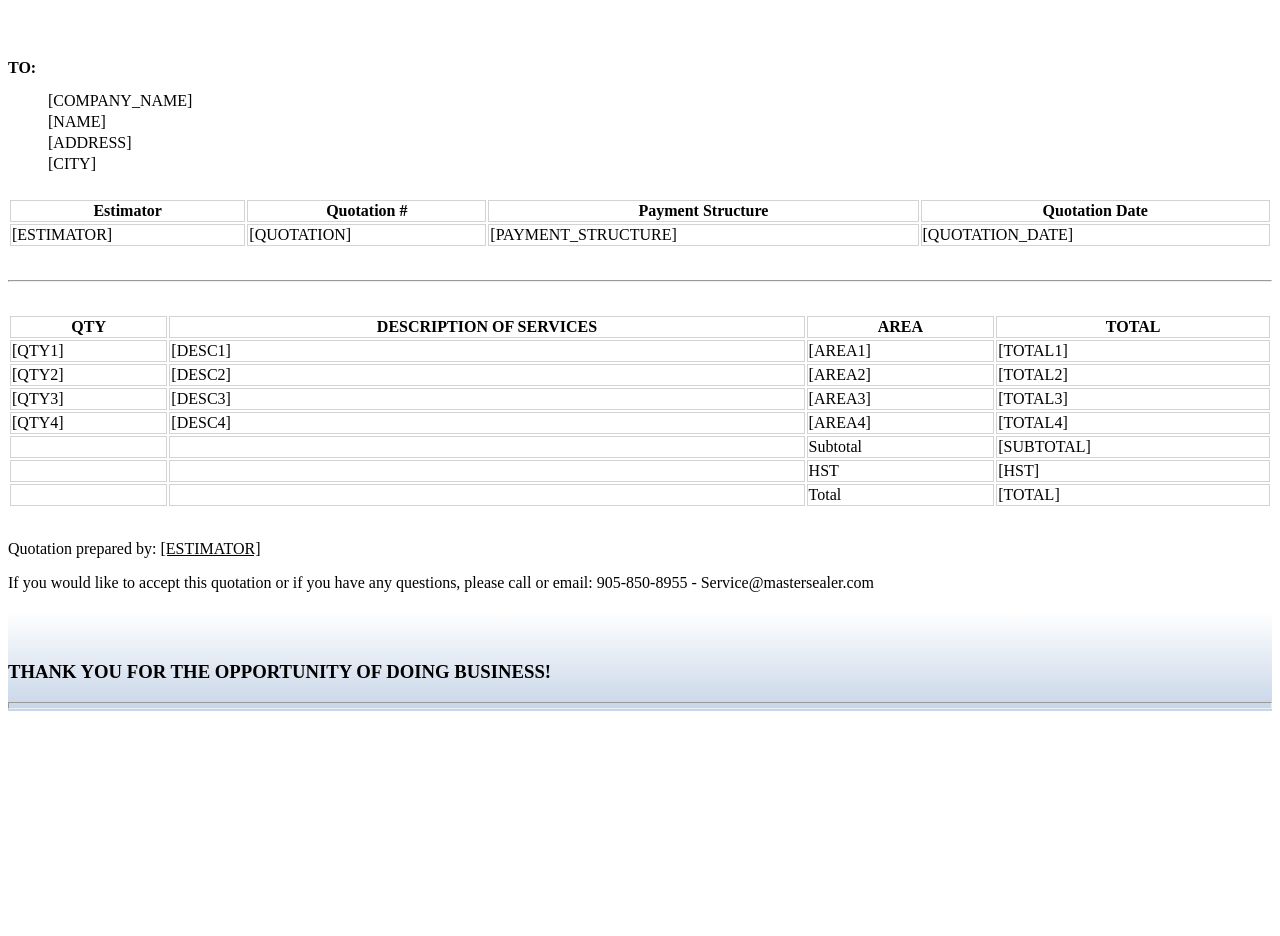
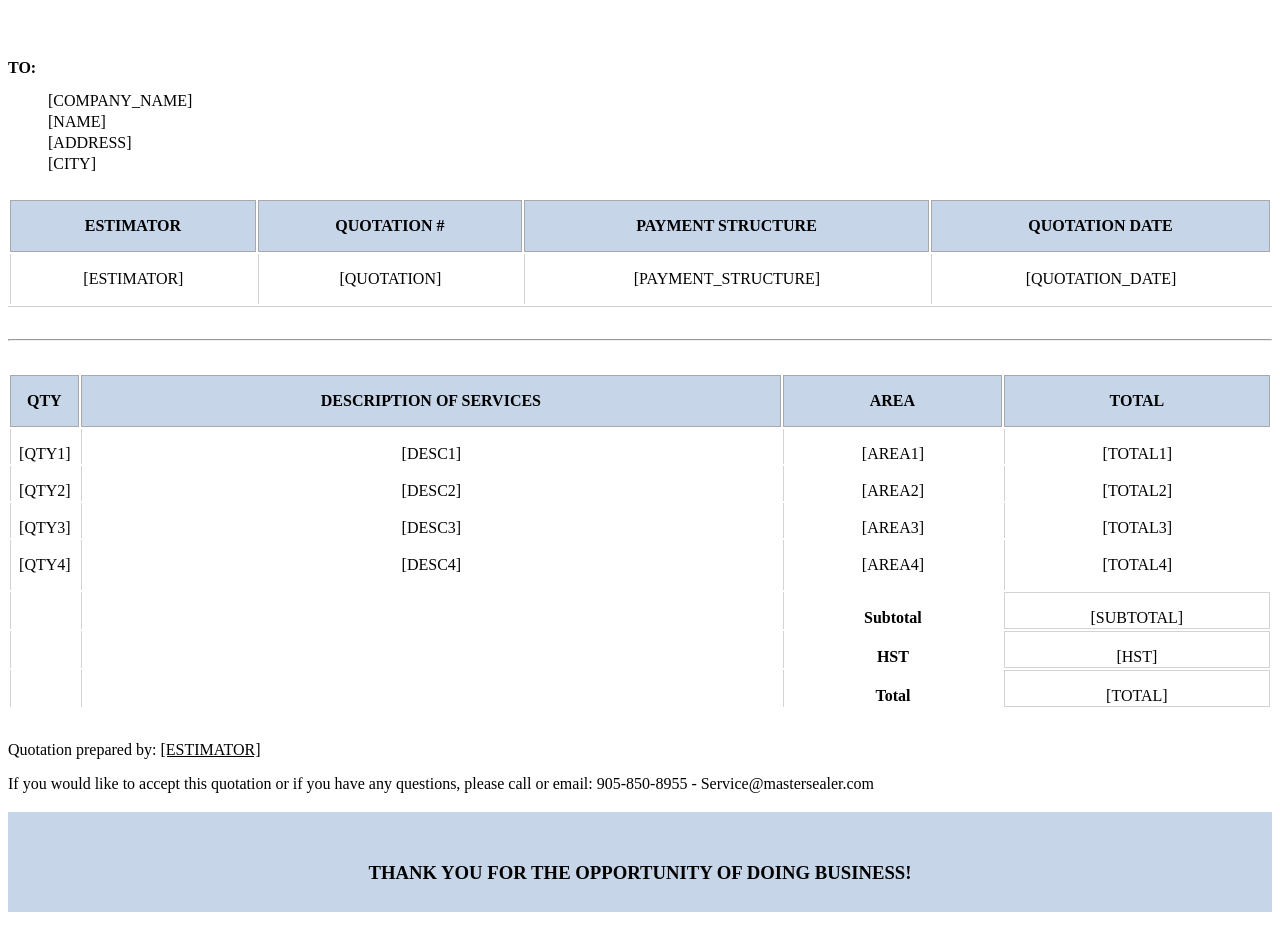
Before and after one commit to hassanaziz0012/master-cleaner, a Django app: template main/templates/main/customer_pdf.html in a window 1280 px wide. Shown: the part 488-1424 px from the top of the page. Before the commit the page ends 1199 px from the top, so only its background shows below. Run offline with Django 3.2, Linux system fonts and the light colour scheme; the template is opened without the code that fills it, so the values that code supplies are empty.

Commit message:
Client requirements updated

```diff
--- a/main/templates/main/customer_pdf.html
+++ b/main/templates/main/customer_pdf.html
@@ -1,5 +1,6 @@
 <!DOCTYPE html>
 <html lang="en">
+
 <head>
     <meta charset="UTF-8">
     <meta http-equiv="X-UA-Compatible" content="IE=edge">
@@ -12,51 +13,109 @@
             display: flex;
             justify-content: space-between;
         }
+
         .logo img {
             width: 480px;
             height: 110px;
         }
-        h2, h4 {
+
+        h2,
+        h4 {
             font-weight: 400;
         }
-        .header, .contact-info {
+
+        .header,
+        .contact-info {
             margin-bottom: 5em;
         }
+
         .customer-info .basic h4 {
             font-weight: bolder;
         }
+
         .customer-info .basic .placeholders {
             margin-left: 2.5em;
             line-height: 5px;
         }
+
         .underline {
             text-decoration: underline !important;
         }
+
         .thank-you {
-            background: linear-gradient(#ffffff, #c7d5e8);
+            background: #c7d5e8;
             height: 100px;
             margin-bottom: 1.5em;
+            text-align: center;
         }
+
         .thank-you h3 {
             padding-top: 50px;
+            padding-bottom: 50px;
         }
-        .thank-you hr {
-            height: 5px;
-            color: #6683ad;
-        }
+
 
         .table {
             width: 100%;
             margin: 2em 0 2em 0;
+            border-collapse: separate;
         }
+
+        .quotation .table {
+            border-bottom: 1px solid lightgray;
+        }
+
+        .quotation .table tr > td {
+            padding: 1em;
+        }
+
         .table thead th {
             font-size: 16px;
+            background-color: #c7d5e8;
+            border: 1.5px solid darkgray;
+            padding: 1em;
         }
-        .table th, tr, td {
+
+        .table td {
+            text-align: center;
+        }
+
+        .table tr td {
+            border-left: 1px solid lightgray;
+        }
+
+        .totals-table {
+            float: right;
+            margin-left: auto;
+        }
+
+        .border-row {
             border: 1px solid lightgray;
         }
+
+        .border-bottom-row {
+            border-bottom: 1px solid lightgray;
+        }
+        .border-bottom-row > td {
+            padding-bottom: 1em;
+        }
+        .padding-top-row > td {
+            padding-top: 1em;
+        }
+
+        .quantity-cell {
+            width: 40px;
+        }
+        .first-row {
+            padding-top: 2em;
+        }
+        .service-row * {
+            padding-top: 1em;
+        }
+
     </style>
 </head>
+
 <body class="container">
     <div class="logo">
         <img src="https://i.imgur.com/BT6GFNC.jpg" alt="Logo">
@@ -89,10 +148,10 @@
         <div class="quotation">
             <table class="table">
                 <thead>
-                    <th>Estimator</th>
-                    <th>Quotation #</th>
-                    <th>Payment Structure</th>
-                    <th>Quotation Date</th>
+                    <th>ESTIMATOR</th>
+                    <th>QUOTATION #</th>
+                    <th>PAYMENT STRUCTURE</th>
+                    <th>QUOTATION DATE</th>
                 </thead>
                 <tbody>
                     <tr>
@@ -116,70 +175,72 @@
                     <th>TOTAL</th>
                 </thead>
                 <tbody>
-                    <tr>
-                        <td>[QTY1]</td>
-                        <td>[DESC1]</td>
-                        <td>[AREA1]</td>
-                        <td>[TOTAL1]</td>
+                    <tr class="service-row">
+                        <td class="quantity-cell first-row">[QTY1]</td>
+                        <td class="first-row">[DESC1]</td>
+                        <td class="first-row">[AREA1]</td>
+                        <td class="first-row">[TOTAL1]</td>
                     </tr>
 
-                    <tr>
-                        <td>[QTY2]</td>
+                    <tr class="service-row">
+                        <td class="quantity-cell">[QTY2]</td>
                         <td>[DESC2]</td>
                         <td>[AREA2]</td>
                         <td>[TOTAL2]</td>
                     </tr>
 
-                    <tr>
-                        <td>[QTY3]</td>
+                    <tr class="service-row">
+                        <td class="quantity-cell">[QTY3]</td>
                         <td>[DESC3]</td>
                         <td>[AREA3]</td>
                         <td>[TOTAL3]</td>
                     </tr>
 
-                    <tr>
-                        <td>[QTY4]</td>
+                    <tr class="border-bottom-row service-row">
+                        <td class="quantity-cell">[QTY4]</td>
                         <td>[DESC4]</td>
                         <td>[AREA4]</td>
                         <td>[TOTAL4]</td>
                     </tr>
 
                     <!-- TOTALS -->
-                    <tr>
+                    <tr class="padding-top-row">
                         <td></td>
                         <td></td>
-                        <td class="bg-success text-white">Subtotal</td>
-                        <td class="bg-success text-white">[SUBTOTAL]</td>
+                        <td class="bg-success text-white"><b>Subtotal</b></td>
+                        <td class="bg-success text-white border-row">[SUBTOTAL]</td>
                     </tr>
 
-                    <tr>
+                    <tr class="padding-top-row">
                         <td></td>
                         <td></td>
-                        <td class="bg-success text-white">HST</td>
-                        <td class="bg-success text-white">[HST]</td>
+                        <td class="bg-success text-white"><b>HST</b></td>
+                        <td class="bg-success text-white border-row">[HST]</td>
                     </tr>
 
-                    <tr>
+                    <tr class="padding-top-row">
                         <td></td>
                         <td></td>
-                        <td class="bg-success text-white">Total</td>
-                        <td class="bg-success text-white">[TOTAL]</td>
+                        <td class="bg-success text-white"><b>Total</b></td>
+                        <td class="bg-success text-white border-row">[TOTAL]</td>
                     </tr>
+
                 </tbody>
             </table>
         </div>
 
         <div class="credit">
             <p>Quotation prepared by: <span class="underline">[ESTIMATOR]</span></p>
-            <p>If you would like to accept this quotation or if you have any questions, please call or email: 905-850-8955 - Service@mastersealer.com</p>
+            <p>If you would like to accept this quotation or if you have any questions, please call or email:
+                905-850-8955 - Service@mastersealer.com</p>
 
             <div class="thank-you">
                 <h3 class="text-center">THANK YOU FOR THE OPPORTUNITY OF DOING BUSINESS!</h3>
-                <hr>
             </div>
         </div>
 
     </div>
 
 </body>
+
 </html>
--- a/main/views.py
+++ b/main/views.py
@@ -52,4 +52,4 @@ class CustomerFormView(View):
 
         send_email(request.POST)
 
-        return JsonResponse({'success': True})
+        return JsonResponse({'emailreport': emailreport})
--- a/master_cleaner/settings.py
+++ b/master_cleaner/settings.py
@@ -27,7 +27,8 @@ SECRET_KEY = 'django-insecure-6=58c5k=u=$vxcka&&vi-x&wvy7(!*2&ps%!tlgruj9@(7$vq4
 DEBUG = True
 
 ALLOWED_HOSTS = [
-    "ec2-34-216-185-213.us-west-2.compute.amazonaws.com"
+    "ec2-34-216-185-213.us-west-2.compute.amazonaws.com",
+    "127.0.0.1",
 ]
 
 
@@ -80,7 +81,7 @@ EMAIL_HOST = 'cloudhost-2677775.us-midwest-1.nxcli.net'
 EMAIL_PORT = 587
 EMAIL_HOST_USER = 'info@mastersealer.com'
 EMAIL_HOST_PASSWORD = 'LamestCadgeFloursForm'
-DEFAULT_FROM_EMAIL = 'info@mastersealer.com'
+DEFAULT_FROM_EMAIL = 'service@mastersealer.com'
 
 # Database
 # https://docs.djangoproject.com/en/3.2/ref/settings/#databases
```
Also changed, not shown: main/utils.py (+126 -37 lines).
